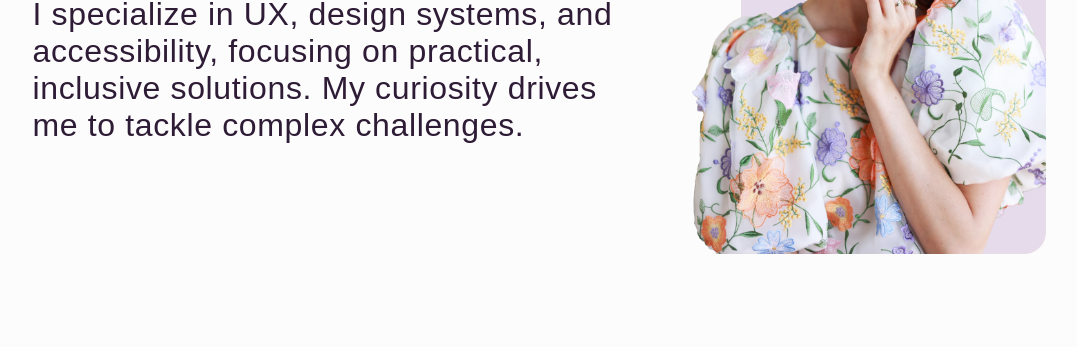
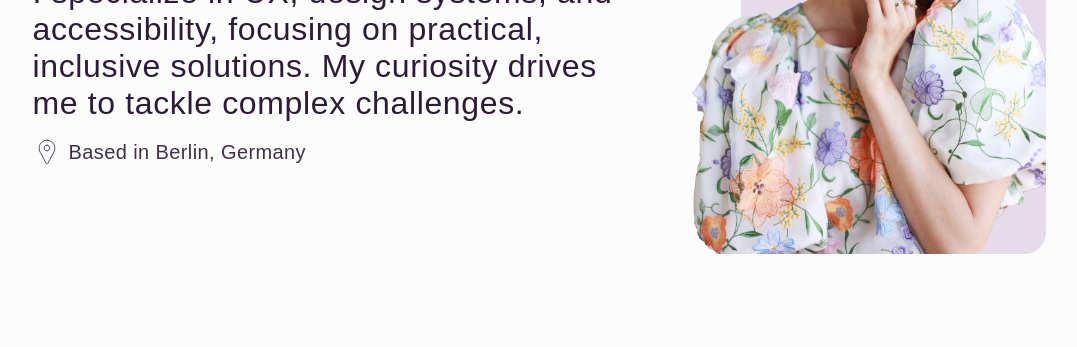
Before and after one commit to MayaAl22/mayaal-design, a plain HTML site: page mayaal.design/index.html in a window 1280 px wide. Shown: the part 404-751 px from the top of the page, without its empty margins (101-1178 px from the left). Drawn offline with Linux system fonts and the light colour scheme; a web font is replaced by a local one.

Commit message:
Added about location

```diff
--- a/mayaal.design/index.html
+++ b/mayaal.design/index.html
@@ -29,6 +29,10 @@
       <div id="about-container-right-aligned">
         <h2 id="about-title">Hi, I&rsquo;m Maya!</h2>
         <p id="about-text">I specialize in UX, design systems, and accessibility, focusing on practical, inclusive solutions. My curiosity drives me to tackle complex challenges.</p>
+        <div id="about-location">
+          <img id="about-location-icon" src="/static/images/sections/about/location_pin.svg" alt="Location pin">
+          <p id="about-location-text">Based in Berlin, Germany</p>
+        </div>
         <img id="about-portrait" src="/static/images/sections/about/portrait.png" alt="Maya dark hair, blue eyes with flowery shirt smiling">
       </div>
       <div class="section-container">
--- a/mayaal.design/static/styles.css
+++ b/mayaal.design/static/styles.css
@@ -417,6 +417,7 @@ footer {
   grid-template-areas:
     "title"
     "text"
+    "location"
     "portrait";
 }
 
@@ -451,6 +452,36 @@ footer {
   justify-self: end;
 }
 
+#about-location {
+  grid-area: location;
+  display: flex;
+  flex-direction: row;
+  align-items: center;
+  gap: 0.5rem;
+  color: #2E1B35;
+  opacity: 90%;
+}
+
+#about-location-text {
+  justify-content: flex-start;
+  text-align: left;
+  position: relative;
+  font-family: source-sans-pro, sans-serif;
+  font-size: 1rem;
+  font-weight: 400;
+  line-height: normal;
+  margin: 0;
+  letter-spacing: 0.02rem;
+}
+
+#about-location-icon {
+  width: 1.5rem;
+  height: 1.5rem;
+  position: relative;
+  overflow: hidden;
+  flex-shrink: 0;
+}
+
 @media (min-width: 1133px) {
   #about-container-left-aligned {
     display: grid;
@@ -466,10 +497,11 @@ footer {
     display: grid;
     gap: 1rem 4.3rem;
     grid-template-areas:
-      ".     portrait"
-      "title portrait"
-      "text  portrait"
-      ".     portrait";
+      ".        portrait"
+      "title    portrait"
+      "text     portrait"
+      "location portrait"
+      ".        portrait";
   }
 
   #about-title {
@@ -496,6 +528,35 @@ footer {
     grid-area: portrait;
     max-width: unset;
     max-height: unset;
+  }
+
+  #about-location {
+    grid-area: location;
+    display: flex;
+    flex-direction: row;
+    align-items: center;
+    gap: 0.5rem;
+    color: #2E1B35;
+    opacity: 90%;
+  }
+
+  #about-location-text {
+    justify-content: flex-start;
+    text-align: left;
+    font-family: source-sans-pro, sans-serif;
+    font-size: 1.25rem;
+    font-weight: 400;
+    line-height: normal;
+    margin: 0;
+    letter-spacing: 0.025rem;
+  }
+
+  #about-location-icon {
+    width: 1.75rem;
+    height: 1.75rem;
+    position: relative;
+    overflow: hidden;
+    flex-shrink: 0;
   }
 }
 
```
Also changed, not shown: mayaal.design/static/images/sections/about/location_pin.svg (added).
